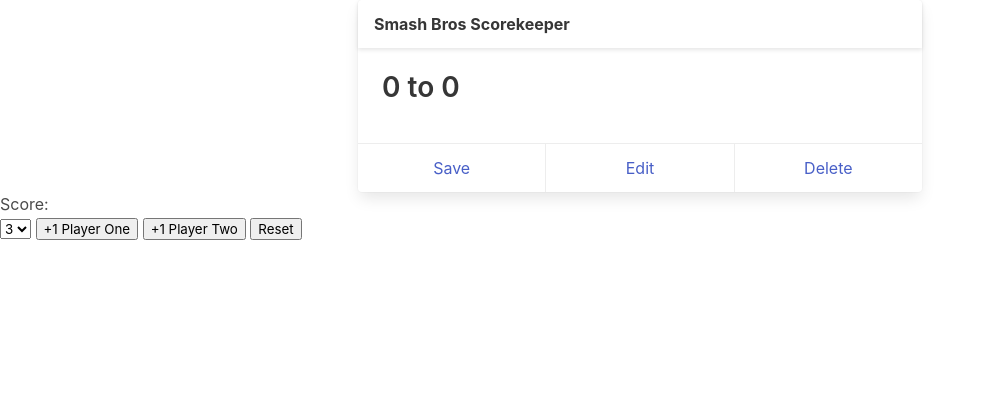
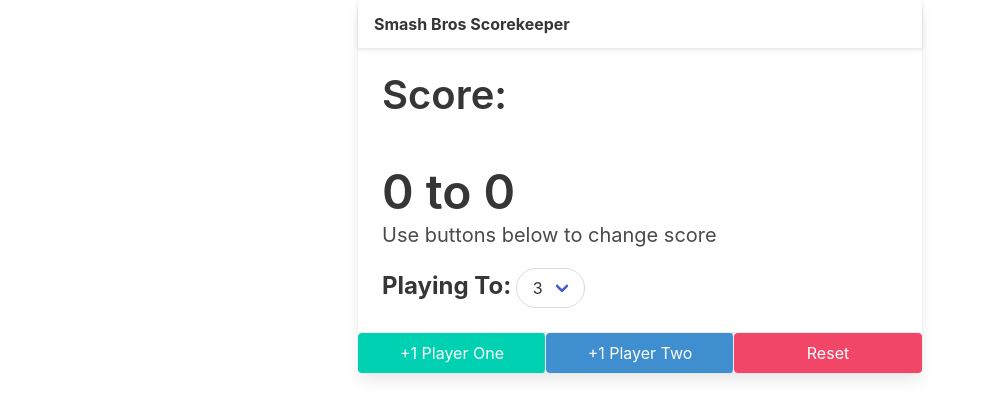
Before and after one commit to bhujel12/ScoreKeeper, a plain HTML site: page Index.html in a window 1280 px wide. Shown: the whole page, without its empty margins (0-987 px from the left). Drawn offline with nearby package versions, Linux system fonts and the light colour scheme.

Commit message:
Bulma CSS Edits
Used Bulma to create a better UI

```diff
--- a/Index.html
+++ b/Index.html
@@ -31,13 +31,28 @@
                     </header>
                     <div class="card-content">
                         <div class="content">
-                            <h2><span id="p1Display">0</span> to <span id="p2Display">0</span></h2>
+                            <h2 class="title is-2">Score:</h2>
+                            <h1 class="title is-1"><span id="p1Display">0</span> to <span id="p2Display">0</span></h2>
+                                <p class="subtitle">Use buttons below to change score</p>
+                                <label for="playTo" class="label is-large is-inline">Playing To:</label>
+                            <div class="select is-rounded">
+                                <select name="" id="playTo">
+                                    <option value="3">3</option>
+                                    <option value="4">4</option>
+                                    <option value="5">5</option>
+                                    <option value="6">6</option>
+                                    <option value="7">7</option>
+                                </select>
+                            </div>
                         </div>
                     </div>
                     <footer class="card-footer">
-                        <a href="#" class="card-footer-item">Save</a>
-                        <a href="#" class="card-footer-item">Edit</a>
-                        <a href="#" class="card-footer-item">Delete</a>
+                        <!-- Remember the is-primary info danger button classes give different colors but I'm not
+                        necessarily saying that I'm warning the user of danger or informing or anything... though
+                        that syntax could help me if I am trying to use it as such-->
+                        <button id="player1Button" class="is-primary button card-footer-item">+1 Player One</button>
+                        <button id="player2Button" class="is-info button card-footer-item">+1 Player Two</button>
+                        <button id="reset" class="is-danger button card-footer-item">Reset</button>
                     </footer>
                 </div>
             </div>
@@ -45,18 +60,7 @@
     </div>
 
     <!-- <img src="smashbros.webp" height="200px" width="400px"> -->
-    <h1>Score:</h1>
-    <select name="" id="playTo">
-        <option value="3">3</option>
-        <option value="4">4</option>
-        <option value="5">5</option>
-        <option value="6">6</option>
-        <option value="7">7</option>
-    </select>
 
-    <button id="player1Button">+1 Player One</button>
-    <button id="player2Button">+1 Player Two</button>
-    <button id="reset">Reset</button>
 
     <script src="app.js"></script>
 </body>
```
